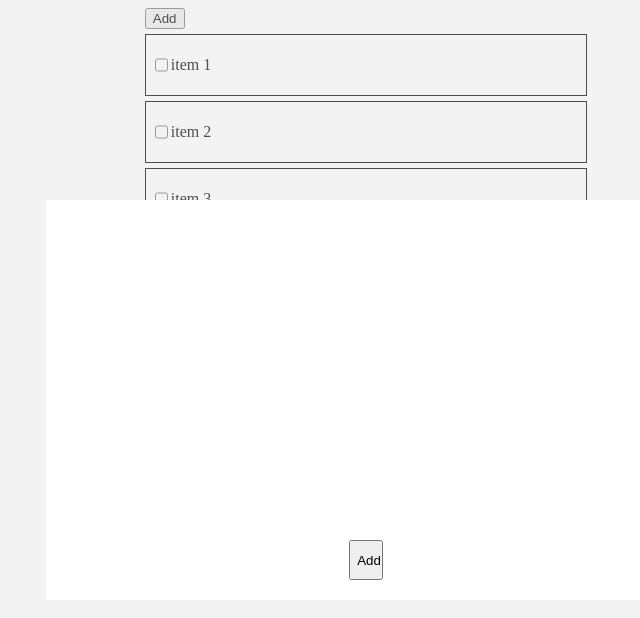
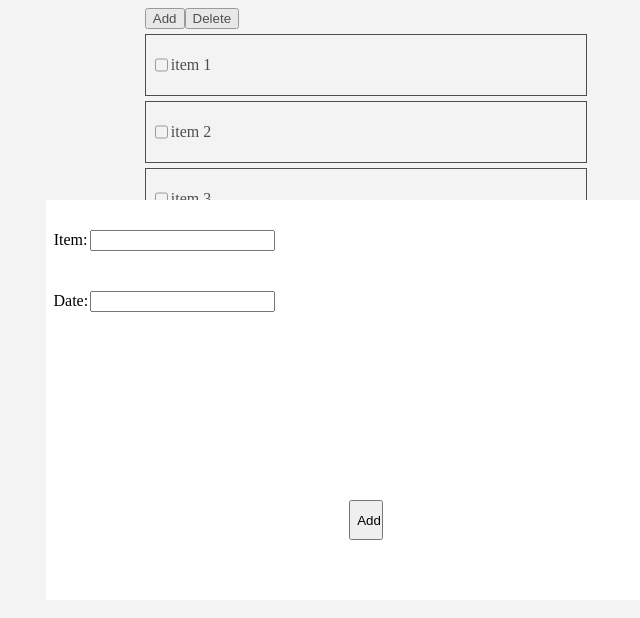
Before and after one commit to ALostCAWs/todo-vue, a Vue app: page / in a window 1280 px wide. Both pictures are taken after a click on the button "Add". Shown: the top 618 px of the page, without its empty margins (274-914 px from the left). Built offline with nearby package versions, Linux system fonts and the light colour scheme.

Commit message:
Adds multiselect delete functionality

```diff
--- a/src/App.vue
+++ b/src/App.vue
@@ -1,7 +1,7 @@
 <script setup>
-import { ref } from 'vue'
 import AddItemModal from './components/AddItemModal.vue'
 import ToggleModalButton from './components/ToggleModalButton.vue'
+import DeleteItemButton from './components/DeleteItemButton.vue'
 import TodoList from './components/TodoList.vue'
 </script>
 
@@ -15,6 +15,9 @@ import TodoList from './components/TodoList.vue'
     </div>
     <ToggleModalButton
       :toggleModal="toggleModal"
+    />
+    <DeleteItemButton
+      :deleteSelectedItems="deleteSelectedItems"
     />
     <TodoList
       :list="list"
@@ -31,17 +34,23 @@ export default {
   methods: {
     toggleModal: function () {
       this.modalActive = !this.modalActive;
+    },
+    createItem: function (item) {
+      this.list.push(item);
+    },
+    deleteSelectedItems: function () {
+      this.list = this.list.filter((item) => { return !item.selected });
     }
   },
   data() {
     return {
       modalActive: false,
       list: [
-        { text: "item 1", date: undefined },
-        { text: "item 2", date: undefined },
-        { text: "item 3", date: undefined },
-        { text: "item 4", date: undefined },
-        { text: "item 5", date: undefined }
+        { text: "item 1", date: undefined, selected: false },
+        { text: "item 2", date: undefined, selected: false },
+        { text: "item 3", date: undefined, selected: false },
+        { text: "item 4", date: undefined, selected: false },
+        { text: "item 5", date: undefined, selected: false }
       ]
     };
   }
--- a/src/components/AddItemModal.vue
+++ b/src/components/AddItemModal.vue
@@ -1,10 +1,19 @@
 <script setup>
-import ToggleModalButton from './ToggleModalButton.vue';
+import LabelTextbox from './LabelTextbox.vue'
+import ToggleModalButton from './ToggleModalButton.vue'
 </script>
 
 <template>
-  <div class ="modal-mask">
+  <div class="modal-mask" @click.self="toggleModal">
     <div class="add-modal modal">
+      <div class="modal-inputs">
+        <LabelTextbox
+          :label="`Item:`"
+        />
+        <LabelTextbox
+          :label="`Date:`"
+        />
+      </div>
       <ToggleModalButton
         :toggleModal="toggleModal"
       />
@@ -45,6 +54,7 @@ export default {
 }
 .modal {
   display: flex;
+  flex-direction: column;
   z-index: 9000;
 
   width: 50%;
@@ -54,14 +64,18 @@ export default {
 
   background-color: #fff;
 }
+.modal-inputs {
+  width: 100%;
+  height: 70%;
+}
 </style>
 
 <style scoped>
 .toggle-modal {
   align-self: flex-end;
 
+  width: 5.25%;
   height: 10%;
-  width: 5.25%;
 
   margin: 20px auto;
 }
--- /dev/null
+++ b/src/components/DeleteItemButton.vue
@@ -0,0 +1,16 @@
+<template>
+  <button type="button" class="delete-item" @click="deleteSelectedItems">Delete</button>
+</template>
+
+<script>
+export default {
+  props: {
+    deleteSelectedItems: { required: true }
+  },
+  data() {
+    return {
+      isDone: this.done
+    }
+  }
+}
+</script>
--- a/src/components/LabelTextbox.vue
+++ b/src/components/LabelTextbox.vue
@@ -1,19 +1,19 @@
 <template>
   <div class="label-textbox-container">
-    <p>Label</p>
+    <p>{{label}}</p>
     <input type="text">
   </div>
 </template>
 
 <script>
 export default {
+  props: {
+    label: { required: true }
+  },
   data() {
     return {
       isDone: this.done
     }
-  },
-  props: {
-    label: { required: true }
   }
 }
 </script>
@@ -23,6 +23,13 @@ export default {
   display: flex;
   flex-direction: row;
 
-  border: thin solid black;
+  justify-content: space-around;
+  align-items: center;
+
+  margin-top: 3%;
+  margin-left: 1%;
+
+  width: 35%;
+  height: 15%;
 }
 </style>
--- a/src/components/ListItem.vue
+++ b/src/components/ListItem.vue
@@ -1,6 +1,6 @@
 <template>
   <div class="todo-item">
-    <input type="checkbox" :id="`item-${index + 1}`">
+    <input type="checkbox" :id="`item-${index + 1}`" v-model="item.selected">
     <p>{{ item.text }}</p>
   </div>
 </template>
@@ -9,7 +9,7 @@
 export default {
   props: {
     index: { required: true },
-    item: { required: true }
+    item: { required: true },
   },
   data() {
     return {
--- a/src/components/TodoList.vue
+++ b/src/components/TodoList.vue
@@ -7,8 +7,8 @@ import ListItem from './ListItem.vue'
     <ListItem
       v-for="(item, index) in list"
       :key="index"
-      :index = index
-      :item = item
+      :index="index"
+      :item="item"
     />
   </div>
 </template>
@@ -16,7 +16,7 @@ import ListItem from './ListItem.vue'
 <script>
 export default {
   props: {
-    list: { required: true }
+    list: { required: true },
   },
   data() {
     return {
```
